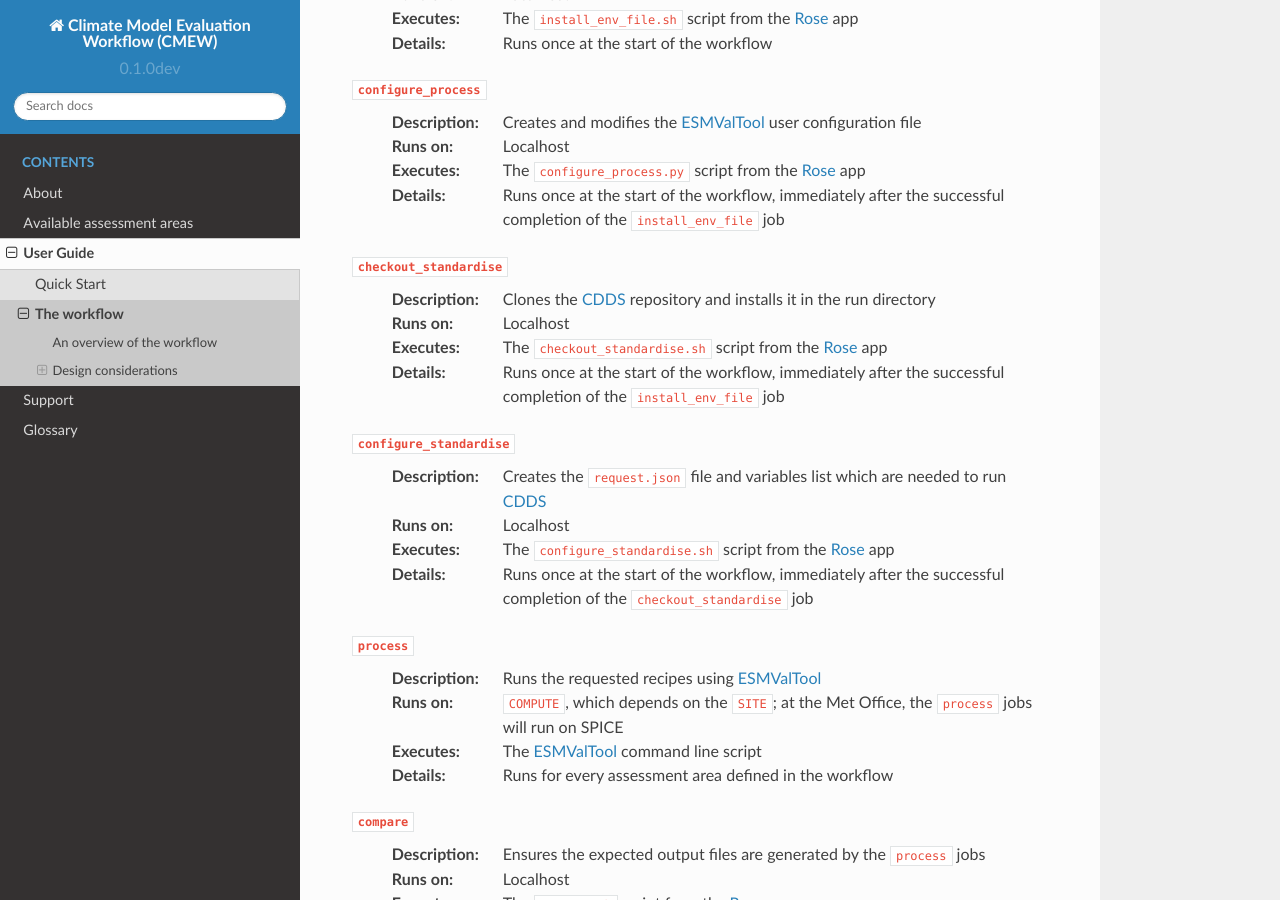
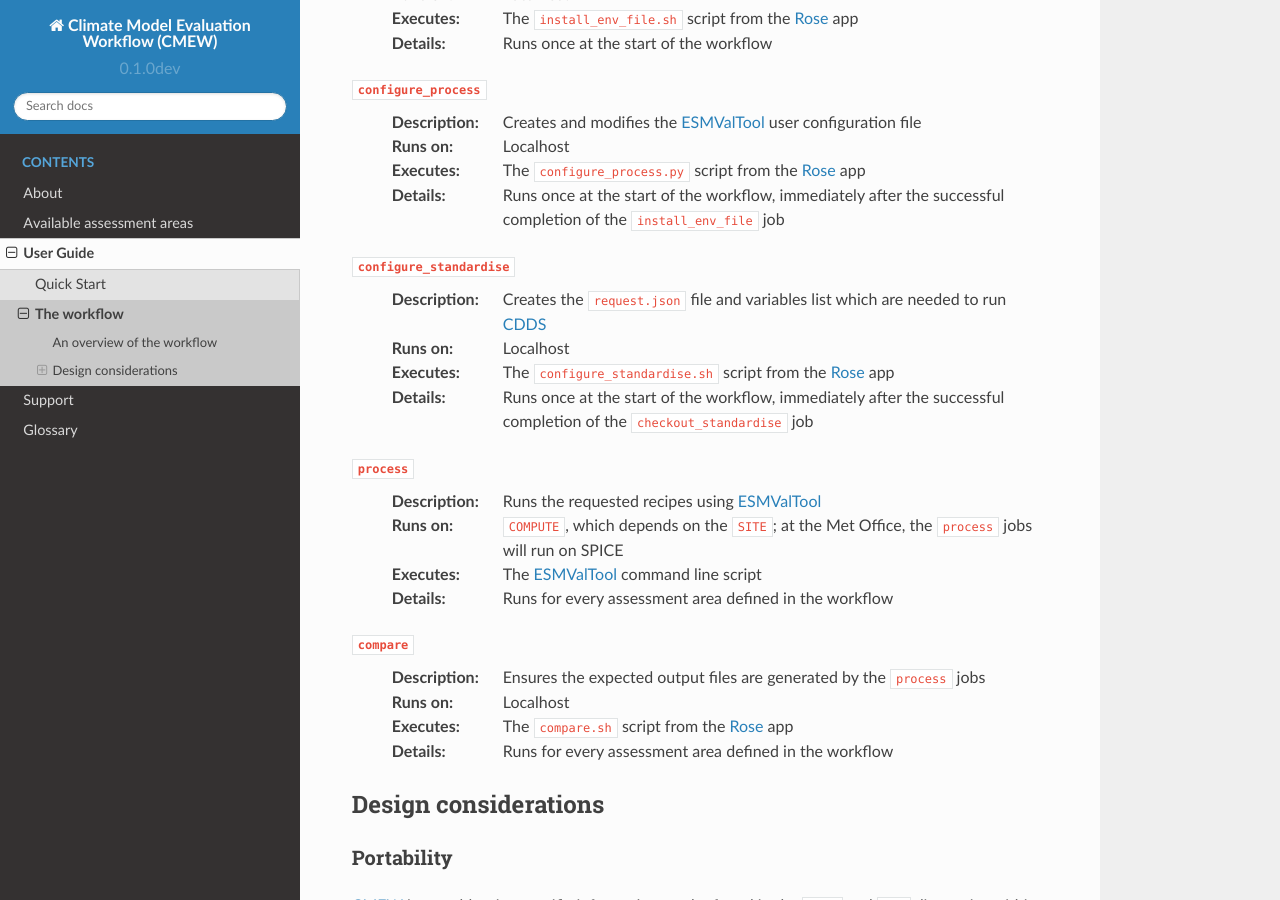
Before and after one commit to MetOffice/CMEW, a Sphinx documentation site: the page built from doc/source/user_guide/workflow.rst, in a window 1280 px wide and 900 px high, scrolled down 337 px. Built offline with Sphinx 7.4.7 and the Read the Docs theme 2.0.0, drawn with Linux system fonts in a browser that asks for light colours.

Commit message:
#133: Delete the checkout_standardise task
* #76: deleted checkout_standardise

* #76: removed checkout_standardise from documentation

---------

Co-authored-by: dasha-shchep <28752245+dasha-shchep@users.noreply.github.com>

```diff
--- a/doc/source/user_guide/workflow.rst
+++ b/doc/source/user_guide/workflow.rst
@@ -27,17 +27,6 @@ An overview of the workflow
      Localhost
   :Executes:
      The ``configure_process.py`` script from the |Rose| app
-  :Details:
-     Runs once at the start of the workflow, immediately after the successful
-     completion of the ``install_env_file`` job
-
-``checkout_standardise``
-  :Description:
-     Clones the |CDDS| repository and installs it in the run directory
-  :Runs on:
-     Localhost
-  :Executes:
-     The ``checkout_standardise.sh`` script from the |Rose| app
   :Details:
      Runs once at the start of the workflow, immediately after the successful
      completion of the ``install_env_file`` job
```
Also changed, not shown: 3 other files.
